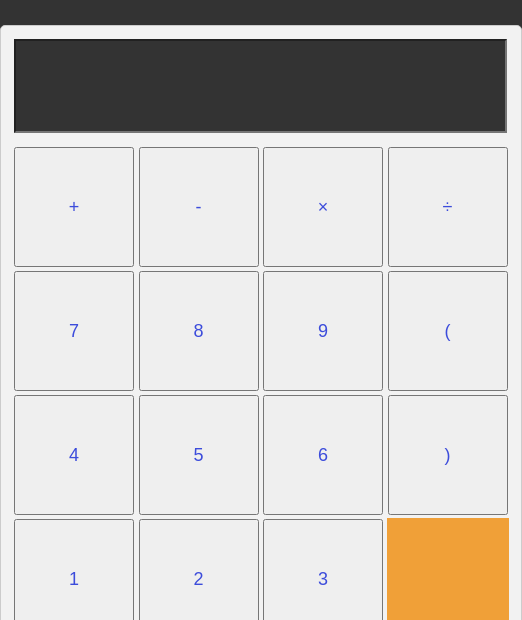
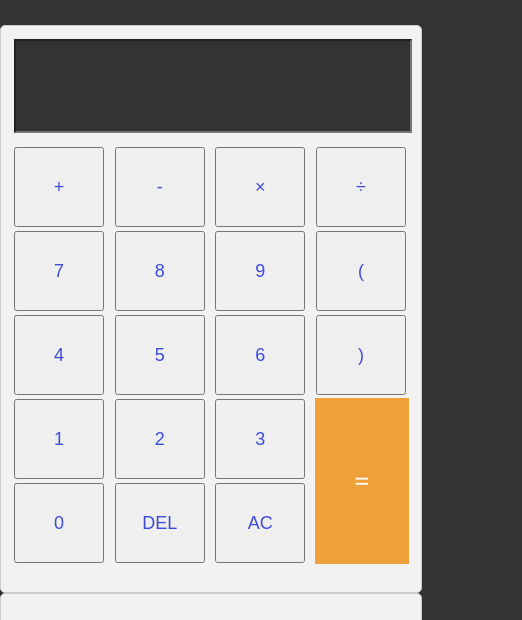
Before and after one commit to devanfer02/calculator-app, a plain HTML site: page index.html in a window 390 px wide. Shown: the top 620 px of the page, 522 px wide, since content can reach past the window. Drawn offline with Linux system fonts and the light colour scheme.

Commit message:
fix: localhost css problem

```diff
--- a/script.js
+++ b/script.js
@@ -10,6 +10,9 @@ function Init() {
 
     for (let i = 0; i < buttons.length; i++) {
         buttons[i].addEventListener('click', () => {
+            if (display.value === 'Invalid Expression') {
+                display.value = ''
+            }
             display.value += buttons[i].textContent
         })
     }
--- a/style.css
+++ b/style.css
@@ -6,7 +6,7 @@ body {
 
 button {
     width: 120px;
-    height: 120px;
+    height: 92px;
     font-size: 24px;
     cursor: pointer;
     text-align: center;
@@ -29,6 +29,7 @@ table {
     font-size: 24px;
     cursor: pointer;
     text-align: center;
+    width: 92px;
 }
 
 #submit:hover {
@@ -80,13 +81,13 @@ table {
     }
 
     button {
-        width: 120px;
-        height: 120px;
+        width: 90px;
+        height: 80px;
         font-size: 18px;
     }
 
     .container {
-        width: 500px;
+        width: 400px;
     }
 
     #display {
```
